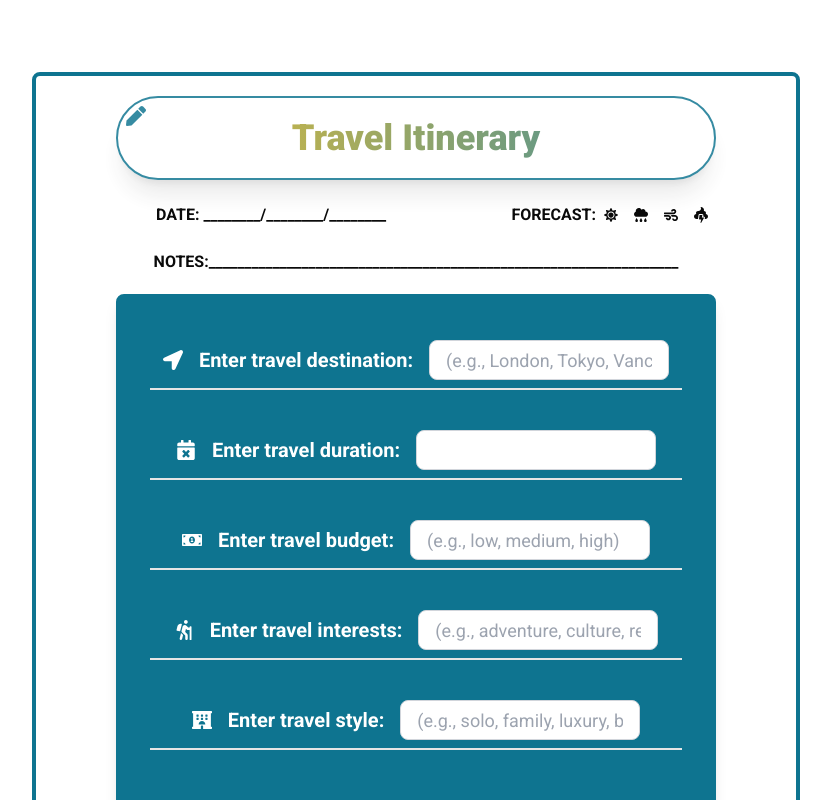
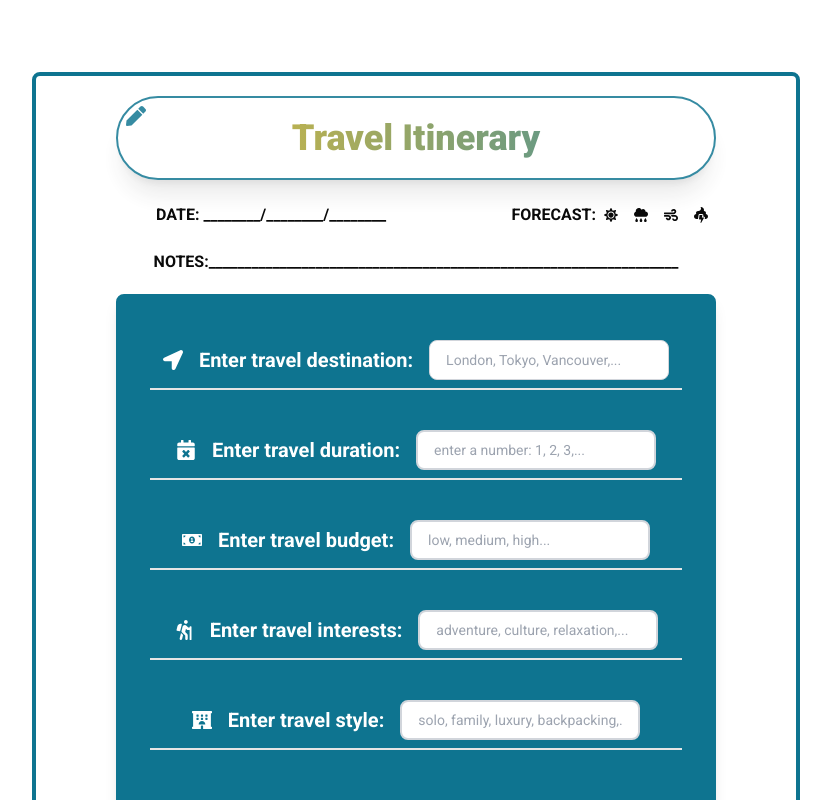
Before and after one commit to ever4Ever11/COP4331-LargeProject, a React (Vite) app in the folder web/: page /build-itinerary in a window 1280 px wide. Shown: the top 800 px of the page, without its empty margins (224-1055 px from the left). Built offline with nearby package versions, Linux system fonts and the light colour scheme.

Commit message:
minor styled

```diff
--- a/web/src/components/Bookmark.tsx
+++ b/web/src/components/Bookmark.tsx
@@ -108,10 +108,10 @@ const Bookmarks: React.FunctionComponent = () => {
 
   return (
     <div className="container py-14 mt-10 max-w-5xl mx-auto bg-cyan-700 rounded-lg">
-      <dialog className="" ref={selectedItineraryDialogRef}>
+      <dialog className="max-w-4xl border-4 border-cyan-700 py-5 px-8 mx-auto" ref={selectedItineraryDialogRef}>
         {selectedItinerary && <Itinerary {...selectedItinerary} />}
         <div className="flex justify-center">
-          <button type="button" onClick={() => { selectedItineraryDialogRef.current?.close() }} className='border-none'>Back</button>
+          <button type="button" onClick={() => { selectedItineraryDialogRef.current?.close() }} className="text-white bg-black mt-5 border-none hover:text-yellow-500">Back</button>
         </div>
       </dialog>
 
@@ -140,15 +140,14 @@ const Bookmarks: React.FunctionComponent = () => {
       {totalItems > 0 ?
       <div className="grid grid-cols-2 gap-4 p-6 py-8 mt-5 bg-white">
         {getPageData().map((element) => (
-          <div className="p-8 rounded-lg shadow-lg border-2 border-cyan-700 hover:shadow-xl hover:translate-y-[-10px] transition-all"
+          <div className="bg-gray-200 p-8 rounded-lg shadow-lg border-2 border-cyan-700 hover:shadow-xl hover:translate-y-[-10px] transition-all"
                key={element.created}>
-
             <div className="text-xl font-semibold text-gray-700">
-              <div>Created: {new Date(element.created).toDateString()}</div>
-              <div>Destination: {element.parameters.location}</div>
-              <div>Duration: {element.parameters.duration}</div>
-              <div>Budget: {element.parameters.budget}</div>
-              <div>Travel Style: {element.parameters.travelStyle}</div>
+              <div>🗓️ Created: {new Date(element.created).toDateString()}</div>
+              <div>🌆 Destination: {element.parameters.location}</div>
+              <div>⏳ Duration: {element.parameters.duration}</div>
+              <div>💰 Budget: {element.parameters.budget}</div>
+              <div>🏖️ Travel Style: {element.parameters.travelStyle}</div>
               <div className="flex justify-end gap-4">
               <div onClick={() => {setSelectedItinerary(element); selectedItineraryDialogRef.current?.showModal();}}>
                 <FaIcons.FaEye className="text-cyan-700 text-2xl transition-transform transform hover:scale-125" />
--- a/web/src/components/BuildItinerary.tsx
+++ b/web/src/components/BuildItinerary.tsx
@@ -96,7 +96,7 @@ const BuildItinerary: React.FunctionComponent = () => {
   if (generatedItinerary) {
     return (
       <>
-        <div className="container container mt-10 py-5 max-w-3xl border-4 border-cyan-700 py-14 max-w-5xl mx-auto bg-cover">
+        <div className="container mt-10 py-5 max-w-3xl border-4 border-cyan-700 py-14 max-w-5xl mx-auto bg-cover">
         <Itinerary {...generatedItinerary} />
         <div className="flex space-x-4 items-center justify-center mt-5">
         <button type="button" className="bg-black text-white px-4 py-2 rounded hover:border-cyan-700 hover:text-yellow-500 focus:outline-none focus:ring-2 focus:ring-opacity-50" onClick={() => {setGeneratedItinerary(null); setSaved(false);}}>Try Again</button>
@@ -145,8 +145,8 @@ const BuildItinerary: React.FunctionComponent = () => {
     id="location"
     type="text"
     list="locationSuggestions"
-    className="w-60 h-10 p-4 text-lg border border-gray-300 rounded-lg"
-    placeholder="(e.g., London, Tokyo, Vancouver)"
+    placeholder="London, Tokyo, Vancouver,..."
+    className="w-60 h-10 p-4 text-sm border border-gray-300 rounded-lg"
     onChange={handleInput}
     />
   </div>
@@ -158,7 +158,8 @@ const BuildItinerary: React.FunctionComponent = () => {
     id="duration"
     type="number"
     min="1"
-    className="w-60 h-10 p-4 text-lg border border-gray-300 rounded-lg"
+    placeholder="enter a number: 1, 2, 3,..."
+    className="w-60 h-10 p-4 text-sm border-2 border-gray-300 rounded-lg"
     onChange={handleInput}
     />
   </div>
@@ -170,8 +171,8 @@ const BuildItinerary: React.FunctionComponent = () => {
     id="budget"
     type="text"
     list="budgetSuggestions"
-    placeholder="(e.g., low, medium, high)"
-    className="w-60 h-10 p-4 text-lg border border-gray-300 rounded-lg"
+    placeholder="low, medium, high..."
+    className="w-60 h-10 p-4 text-sm border-2 border-gray-300 rounded-lg"
     onChange={handleInput}
    />
   </div>
@@ -183,8 +184,8 @@ const BuildItinerary: React.FunctionComponent = () => {
     id="interests"
     type="text"
     list="interestsSuggestions"
-    placeholder="(e.g., adventure, culture, relaxation)"
-    className="w-60 h-10 p-4 text-lg border border-gray-300 rounded-lg"
+    placeholder="adventure, culture, relaxation,..."
+    className="w-60 h-10 p-4 text-sm border-2 border-gray-300 rounded-lg"
     onChange={handleInput}
    />
   </div>
@@ -196,8 +197,8 @@ const BuildItinerary: React.FunctionComponent = () => {
     id="travelStyle"
     type="text"
     list="travelStyleSuggestions"
-    placeholder="(e.g., solo, family, luxury, backpacking)"
-    className="w-60 h-10 p-4 text-lg border border-gray-300 rounded-lg"
+    placeholder="solo, family, luxury, backpacking,..."
+    className="w-60 h-10 p-4 text-sm border-2 border-gray-300 rounded-lg"
     onChange={handleInput}
    />
   </div>
--- a/web/src/components/Info.tsx
+++ b/web/src/components/Info.tsx
@@ -22,7 +22,7 @@ const Info: React.FunctionComponent = () => {
   }
   return (
   <div className="container py-14 mt-10 max-w-3xl mx-auto bg-cyan-700 rounded-2xl shadow-lg flex flex-col items-center justify-center text-center">
-    <p className="text-3xl font-bond text-yellow-500">My profile</p>
+    <p className="text-3xl font-bond text-yellow-500">MY PROFILE</p>
     <div key={user.id} className="w-full">
     <div className="flex justify-center items-center space-x-4 mb-8">
       <div className="flex justify-center">
--- a/web/src/components/Itinerary.tsx
+++ b/web/src/components/Itinerary.tsx
@@ -11,12 +11,12 @@ const Itinerary: React.FunctionComponent<ItineraryProps> = ({created, parameters
     <>
     <div className="bg-cyan-700 flex items-center justify-between px-2 py-2">
     <div className="text-left">
-      <p><span className="font-semibold text-white py-2">📅 Created:</span><span className="px-2 font-semibold text-white">{formatedDate}</span></p>
+      <p><span className="font-semibold text-white py-2">🗓️ Created:</span><span className="px-2 font-semibold text-white">{formatedDate}</span></p>
       <p><span className="font-semibold text-white py-2">🌆 Destination:</span ><span className="px-2 font-semibold text-white">{parameters.location}</span></p>
-      <p><span className="font-semibold text-white py-2">⏰ Duration:</span><span className="px-2 font-semibold text-white">{parameters.duration}</span></p>
+      <p><span className="font-semibold text-white py-2">⏳ Duration:</span><span className="px-2 font-semibold text-white">{parameters.duration}</span></p>
       <p><span className="font-semibold text-white py-2">💰 Budget:</span><span className="px-2 font-semibold text-white">{parameters.budget}</span></p>
       <p><span className="font-semibold text-white py-2">🤔 Interests:</span><span className="px-2 font-semibold text-white">{parameters.interests}</span></p>
-      <p><span className="font-semibold text-white py-2">🧗 Travel Style:</span><span className="px-2 font-semibold text-white">{parameters.travelStyle}</span></p>
+      <p><span className="font-semibold text-white py-2">🏖️ Travel Style:</span><span className="px-2 font-semibold text-white">{parameters.travelStyle}</span></p>
     </div>
     <div>
       <img
--- a/web/src/components/Team.tsx
+++ b/web/src/components/Team.tsx
@@ -20,11 +20,11 @@ const sampleData: Data[] = [
 const Team: React.FunctionComponent = () => {
     return (
       <div className="container py-14 mt-10 max-w-5xl mx-auto bg-cyan-700 rounded-xl">
-        <div className="grid grid-cols-3 gap-6 justify-items-center rounded-lg bg-gray-200 ">
+        <div className="grid grid-cols-3 gap-6 justify-items-center rounded-lg bg-white">
           {sampleData.map((row) => (
           <div
             key={row.id}
-            className="w-48 h-48 py-10 flex border-4 border-cyan-700 rounded-full items-center justify-center hover:shadow-xl"
+            className="bg-gray-200 w-48 h-48 py-10 flex border-4 border-cyan-700 rounded-full items-center justify-center hover:shadow-xl"
             >
           <div className="text-xl text-gray-900 flex items-center space-x-2">
             <FaIcons.FaUserAlt />
```
